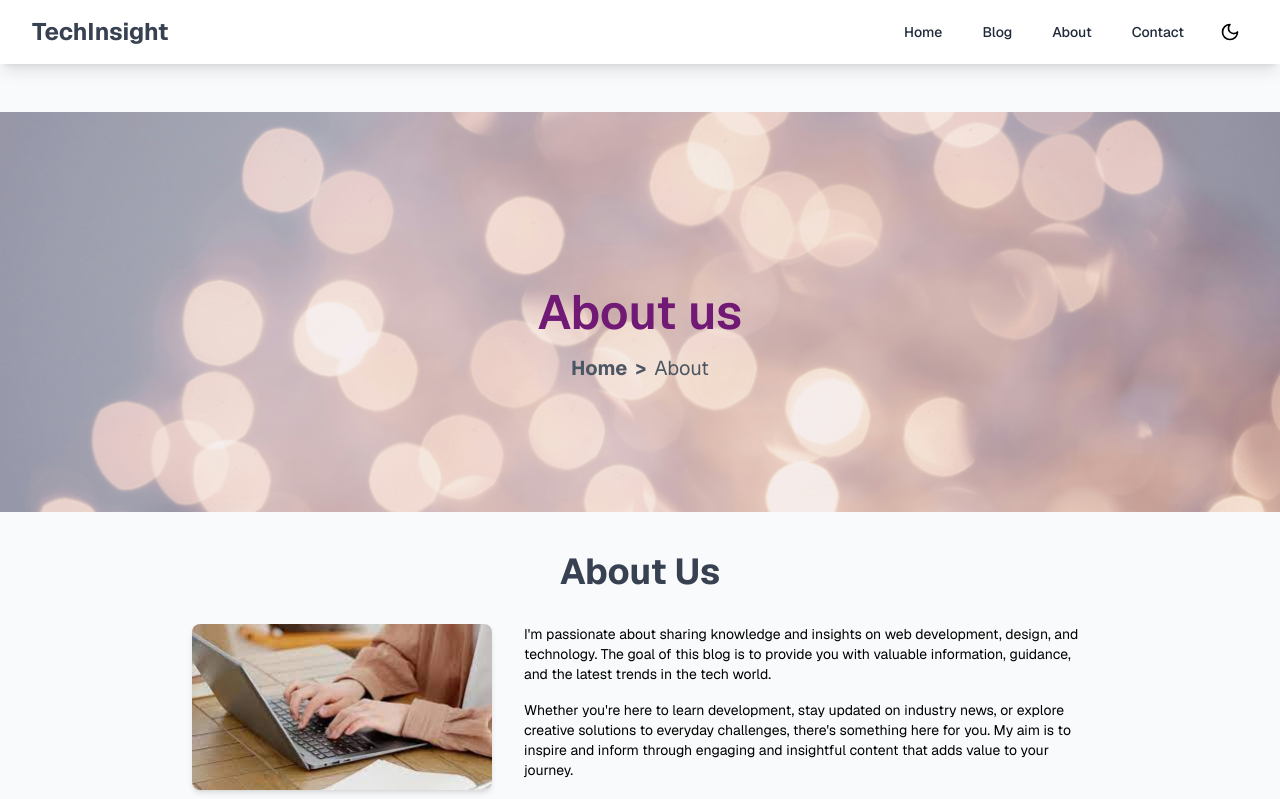
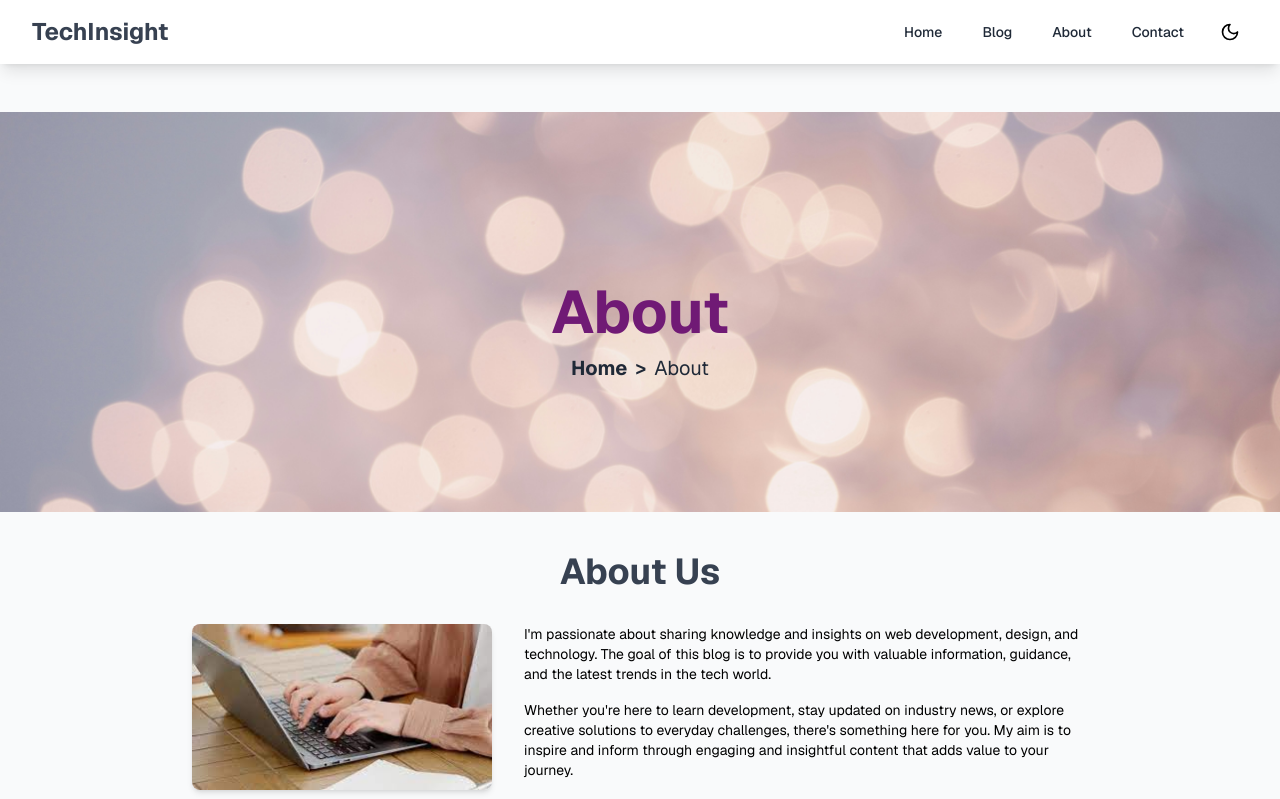
Before and after one commit to AreebaSadiq23/nextjs-blog-web, a Next.js app: page /about in a window 1280 px wide. Shown: the top 799 px of the page. Built offline with nearby package versions, Linux system fonts and the light colour scheme.

Commit message:
update 2 files

```diff
--- a/src/app/about/page.tsx
+++ b/src/app/about/page.tsx
@@ -15,15 +15,15 @@ const About: React.FC = () => {
           width={1600}
           className="w-full h-full md:h-[400px] object-cover"
         />
-        <h1 className="absolute top-1/2 left-1/2 transform -translate-x-1/2 -translate-y-1/2 text-2xl md:text-5xl font-semibold text-fuchsia-900">
-          About us
+        <h1 className="absolute top-1/2 left-1/2 transform -translate-x-1/2 -translate-y-1/2 text-3xl md:text-6xl font-bold text-fuchsia-900">
+          About
         </h1>
         <div className="absolute top-1/2 left-1/2 transform -translate-x-1/2 -translate-y-1/2 mt-14">
-          <p className="text-gray-600 text-xs md:text-xl flex items-center">
+          <p className="text-gray-800 text-xs md:text-xl flex items-center">
             <Link href="/" className="font-bold hover:underline">
               Home
             </Link>
-            <span className="font-bold mx-2">{">"}</span>
+            <span className="font-semibold mx-2">{">"}</span>
             <Link href="/" className=" hover:underline">
               About
             </Link>
--- a/src/app/blogpost/page.tsx
+++ b/src/app/blogpost/page.tsx
@@ -124,7 +124,7 @@ const Blog: React.FC = () => {
           Blog
         </h1>
         <div className="absolute top-1/2 left-1/2 transform -translate-x-1/2 -translate-y-1/2 mt-14">
-          <p className="text-gray-600 text-xs md:text-xl flex items-center">
+          <p className="text-gray-800 text-xs md:text-xl flex items-center">
             <Link href="/" className="font-bold hover:underline">
               Home
             </Link>
--- a/src/app/contact/page.tsx
+++ b/src/app/contact/page.tsx
@@ -18,7 +18,7 @@ export default function Contact() {
           Contact
         </h1>
         <div className="absolute top-1/2 left-1/2 transform -translate-x-1/2 -translate-y-1/2 mt-14">
-          <p className="text-gray-600 text-xs md:text-xl flex items-center">
+          <p className="text-gray-800 text-xs md:text-xl flex items-center">
             <Link href="/" className="font-bold hover:underline">
               Home
             </Link>
@@ -32,10 +32,13 @@ export default function Contact() {
 
       {/* Content Section */}
       <div className="max-w-2xl mx-auto py-16 px-6 sm:px-8 lg:px-10">
-        <h1 className="text-5xl sm:text-4xl xs:text-3xl font-bold text-center text-gray-700 dark:text-gray-400 mb-12">
+        <h1 className="text-5xl sm:text-4xl xs:text-3xl font-bold text-center text-gray-700 dark:text-gray-400 mb-4">
           Get in Touch
         </h1>
-
+        <p className="text-gray-600 text-center max-w-md mx-auto mb-4 dark:text-gray-400">
+          Feel free to reach out to us for any inquiries or support. We're here
+          to help!
+        </p>
         {/* Contact Form */}
         <div className="p-10 sm:p-6 xs:p-4 shadow-lg border border-gray-300 dark:border-gray-700 mb-12">
           <form className="space-y-8">
```
